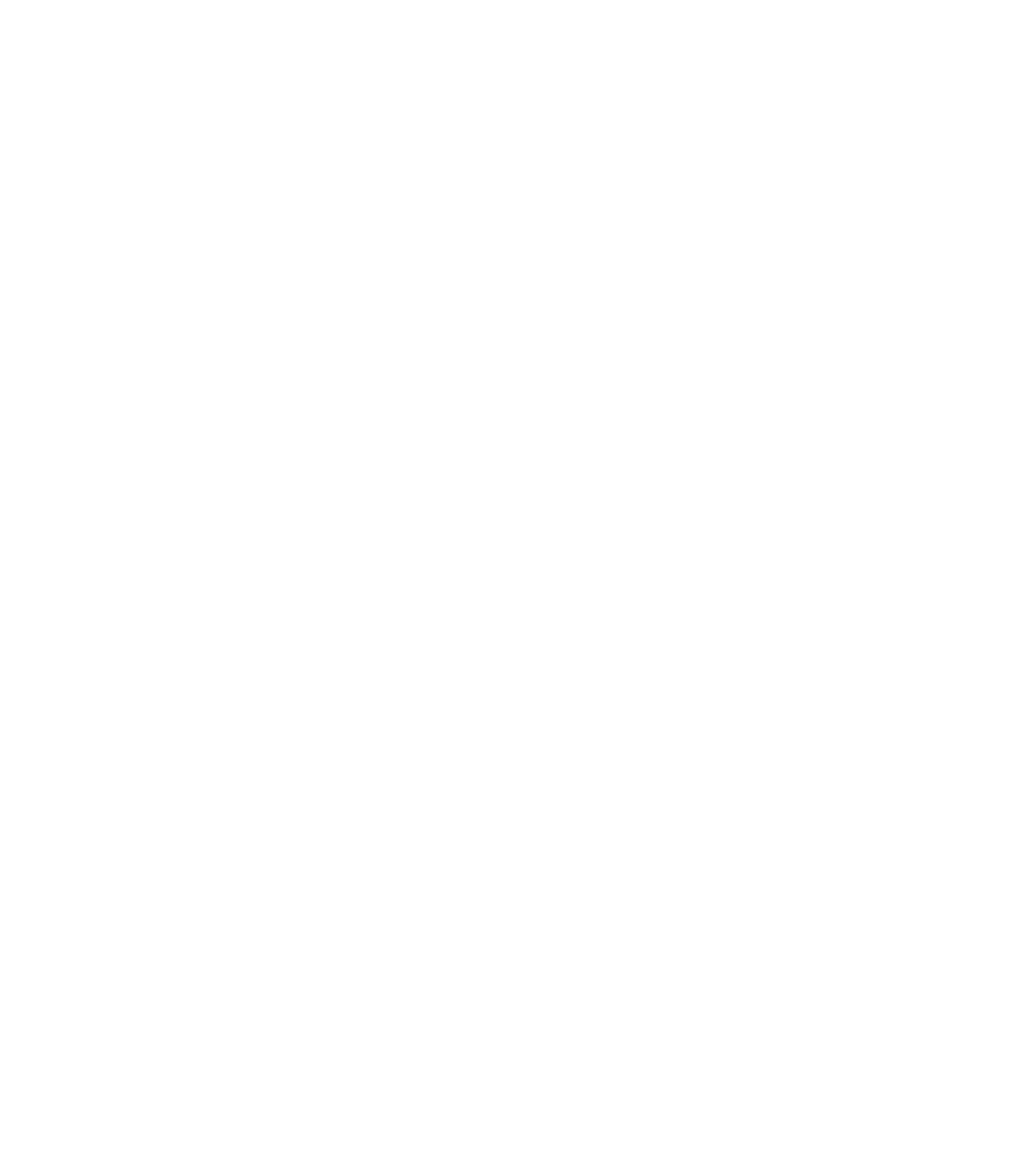
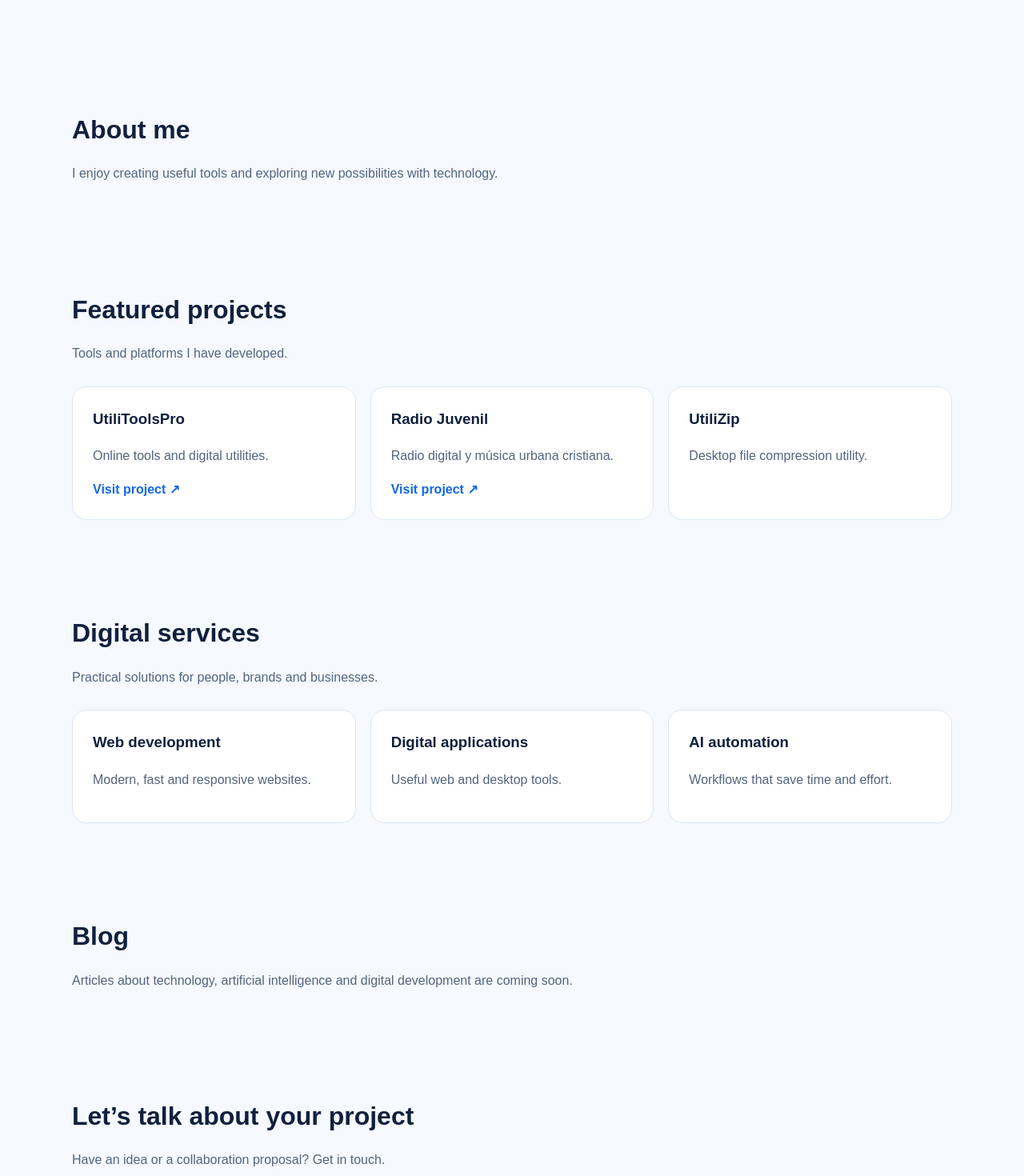
Before and after one commit to roshi2709/isaiasdiaz-web, a Next.js app: page /en/ in a window 1280 px wide. Before the commit this address had no page. Shown: the part 560-2030 px from the top of the page at 80% size. Before the commit the page ends 800 px from the top, so only its background shows below. Built offline with nearby package versions, Linux system fonts and the light colour scheme.

Commit message:
feat: add src/app/[lang]/page.tsx

```diff
--- /dev/null
+++ b/src/app/[lang]/page.tsx
@@ -0,0 +1,19 @@
+import Link from 'next/link';
+import ThemeToggle from '@/components/ThemeToggle';
+const data={
+ es:{nav:['Inicio','Sobre mí','Proyectos','Servicios','Blog','Contacto'],tag:'Tecnología e innovación',title:'Transformo ideas en soluciones digitales.',intro:'Soy Isaías Díaz. Comparto mis proyectos y desarrollo soluciones web, aplicaciones y automatizaciones con inteligencia artificial.',projects:'Proyectos destacados',projectsDesc:'Herramientas y plataformas que he desarrollado.',services:'Servicios digitales',servicesDesc:'Soluciones prácticas para personas, marcas y negocios.',about:'Sobre mí',aboutText:'Me apasiona crear herramientas útiles y explorar nuevas posibilidades de la tecnología.',blog:'Blog',blogText:'Próximamente compartiré artículos sobre tecnología, inteligencia artificial y desarrollo digital.',contact:'Hablemos de tu proyecto',contactText:'¿Tienes una idea o propuesta de colaboración? Escríbeme para conversar.',cta:'Ver proyectos',contactCta:'Contactar',theme:'Cambiar tema',cards:['Desarrollo web','Aplicaciones digitales','Automatización con IA'],descs:['Sitios modernos, rápidos y adaptables.','Herramientas prácticas para web y escritorio.','Flujos que ayudan a ahorrar tiempo y esfuerzo.'],visit:'Visitar proyecto'},
+ en:{nav:['Home','About','Projects','Services','Blog','Contact'],tag:'Technology and innovation',title:'Turning ideas into digital solutions.',intro:'I am Isaías Díaz. I share my projects and build websites, applications and AI-powered automations.',projects:'Featured projects',projectsDesc:'Tools and platforms I have developed.',services:'Digital services',servicesDesc:'Practical solutions for people, brands and businesses.',about:'About me',aboutText:'I enjoy creating useful tools and exploring new possibilities with technology.',blog:'Blog',blogText:'Articles about technology, artificial intelligence and digital development are coming soon.',contact:'Let’s talk about your project',contactText:'Have an idea or a collaboration proposal? Get in touch.',cta:'View projects',contactCta:'Contact',theme:'Toggle theme',cards:['Web development','Digital applications','AI automation'],descs:['Modern, fast and responsive websites.','Useful web and desktop tools.','Workflows that save time and effort.'],visit:'Visit project'},
+ pt:{nav:['Início','Sobre mim','Projetos','Serviços','Blog','Contato'],tag:'Tecnologia e inovação',title:'Transformo ideias em soluções digitais.',intro:'Sou Isaías Díaz. Compartilho meus projetos e desenvolvo sites, aplicativos e automações com inteligência artificial.',projects:'Projetos em destaque',projectsDesc:'Ferramentas e plataformas que desenvolvi.',services:'Serviços digitais',servicesDesc:'Soluções práticas para pessoas, marcas e empresas.',about:'Sobre mim',aboutText:'Gosto de criar ferramentas úteis e explorar novas possibilidades com tecnologia.',blog:'Blog',blogText:'Em breve, artigos sobre tecnologia, inteligência artificial e desenvolvimento digital.',contact:'Vamos conversar sobre seu projeto',contactText:'Tem uma ideia ou proposta de colaboração? Entre em contato.',cta:'Ver projetos',contactCta:'Contato',theme:'Alternar tema',cards:['Desenvolvimento web','Aplicativos digitais','Automação com IA'],descs:['Sites modernos, rápidos e responsivos.','Ferramentas úteis para web e desktop.','Fluxos que economizam tempo e esforço.'],visit:'Visitar projeto'}
+} as const;
+type Lang=keyof typeof data;
+export function generateStaticParams(){return [{lang:'es'},{lang:'en'},{lang:'pt'}]}
+export default async function Page({params}:{params:Promise<{lang:string}>}){
+ const {lang}=await params;const locale:Lang=lang==='en'||lang==='pt'?lang:'es';const t=data[locale];
+ return <><header className="top wrap"><Link className="brand" href={`/${locale}/`}>Isaías Díaz</Link><nav className="nav" aria-label="Main navigation">{t.nav.map((x,i)=><a key={x} href={`#${['home','about','projects','services','blog','contact'][i]}`}>{x}</a>)}</nav><div className="langs">{(['es','en','pt'] as const).map(x=><Link key={x} href={`/${x}/`} aria-current={locale===x?'page':undefined}>{x.toUpperCase()}</Link>)}<ThemeToggle label={t.theme}/></div></header>
+ <main><section className="hero wrap" id="home"><div className="eyebrow">{t.tag}</div><h1>{t.title}</h1><p>{t.intro}</p><div className="actions"><a className="btn primary" href="#projects">{t.cta}</a><a className="btn" href="#contact">{t.contactCta}</a></div></section>
+ <section className="section wrap" id="about"><h2>{t.about}</h2><p className="lead">{t.aboutText}</p></section>
+ <section className="section wrap" id="projects"><h2>{t.projects}</h2><p className="lead">{t.projectsDesc}</p><div className="grid"><article className="card"><h3>UtiliToolsPro</h3><p>Online tools and digital utilities.</p><a href="https://utilitoolspro.com/" target="_blank" rel="noopener noreferrer">{t.visit} ↗</a></article><article className="card"><h3>Radio Juvenil</h3><p>Radio digital y música urbana cristiana.</p><a href="https://radiojuvenil24h.blogspot.com/" target="_blank" rel="noopener noreferrer">{t.visit} ↗</a></article><article className="card"><h3>UtiliZip</h3><p>Desktop file compression utility. </p></article></div></section>
+ <section className="section wrap" id="services"><h2>{t.services}</h2><p className="lead">{t.servicesDesc}</p><div className="grid">{t.cards.map((c,i)=><article className="card" key={c}><h3>{c}</h3><p>{t.descs[i]}</p></article>)}</div></section>
+ <section className="section wrap" id="blog"><h2>{t.blog}</h2><p className="lead">{t.blogText}</p></section>
+ <section className="section wrap" id="contact"><h2>{t.contact}</h2><p className="lead">{t.contactText}</p></section></main><footer className="footer"><div className="wrap">© {new Date().getFullYear()} Isaías Díaz · {t.tag}</div></footer></>;
+}
```
